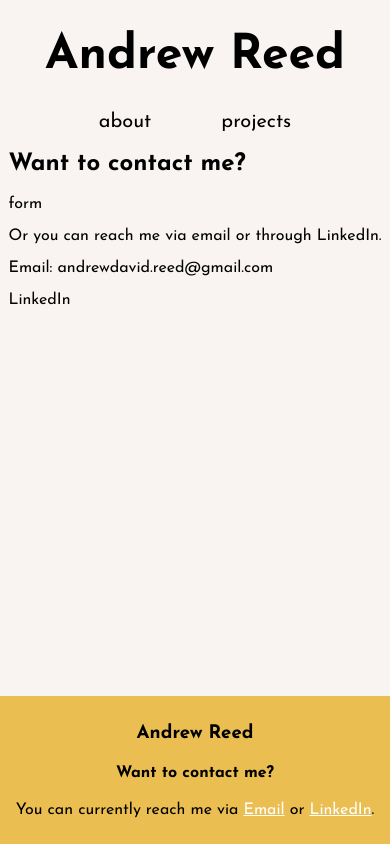
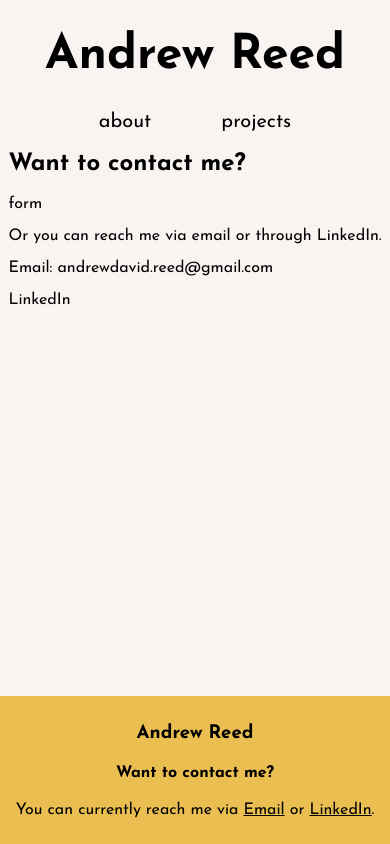
Before and after one commit to reedrew/reedrew.github.io, a React (Create React App) app: page /contact in a window 390 px wide. Built offline with nearby package versions, Linux system fonts and the light colour scheme.

Commit message:
fixed footer link color issue on mobile viewports

```diff
--- a/src/app/App.css
+++ b/src/app/App.css
@@ -198,9 +198,6 @@ footer {
 	justify-self: flex-end;
 	margin-top: auto;
 }
-.footer-contact-link {
-	color: white;
-}
 footer a {
 	text-decoration: underline;
 }
```
